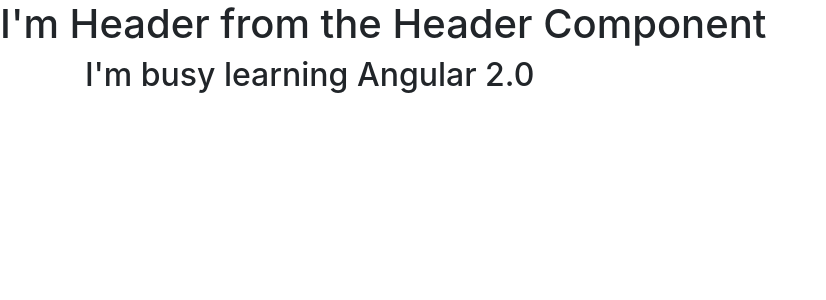
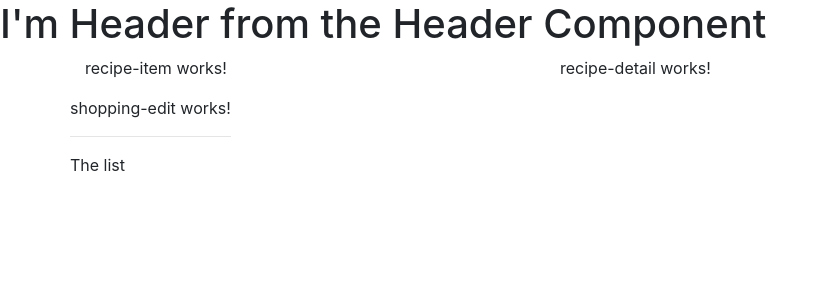
Before and after one commit to pratikaambani/angular2-practise, an Angular app in the folder course/: page / in a window 1280 px wide. Shown: the top 300 px of the page, without its empty margins (0-826 px from the left). Built offline with nearby package versions, Linux system fonts and the light colour scheme.

Commit message:
Using and linking all created components

```diff
--- a/course/src/app/app.component.html
+++ b/course/src/app/app.component.html
@@ -3,7 +3,9 @@
 <div class="container">
     <div class="row">
         <div class="col-md-12">
-            <h2>I'm busy learning Angular 2.0</h2>
+            <!-- <h2>I'm busy learning Angular 2.0</h2> -->
+            <app-recipes></app-recipes>
+            <app-shopping-list></app-shopping-list>
         </div>
     </div>
 </div>
--- a/course/src/app/recipes/recipe-list/recipe-list.component.html
+++ b/course/src/app/recipes/recipe-list/recipe-list.component.html
@@ -1,3 +1 @@
-<p>
-  recipe-list works!
-</p>
+<app-recipe-item></app-recipe-item>
--- a/course/src/app/recipes/recipes.component.html
+++ b/course/src/app/recipes/recipes.component.html
@@ -1,3 +1,8 @@
-<p>
-  recipes works!
-</p>
+<div class="row">
+  <div class="col-md-5">
+    <app-recipe-list></app-recipe-list>
+  </div>
+  <div class="col-md-7">
+    <app-recipe-detail></app-recipe-detail>
+  </div>
+</div>
--- a/course/src/app/shopping-list/shopping-list.component.html
+++ b/course/src/app/shopping-list/shopping-list.component.html
@@ -1,3 +1,7 @@
-<p>
-  shopping-list works!
-</p>
+<div class="row">
+  <div class="col-xs-10">
+    <app-shopping-edit></app-shopping-edit>
+    <hr>
+    <p>The list </p>
+  </div>
+</div>
```
Also changed, not shown: 1 other file (tests, documents, lock files or other folders).
